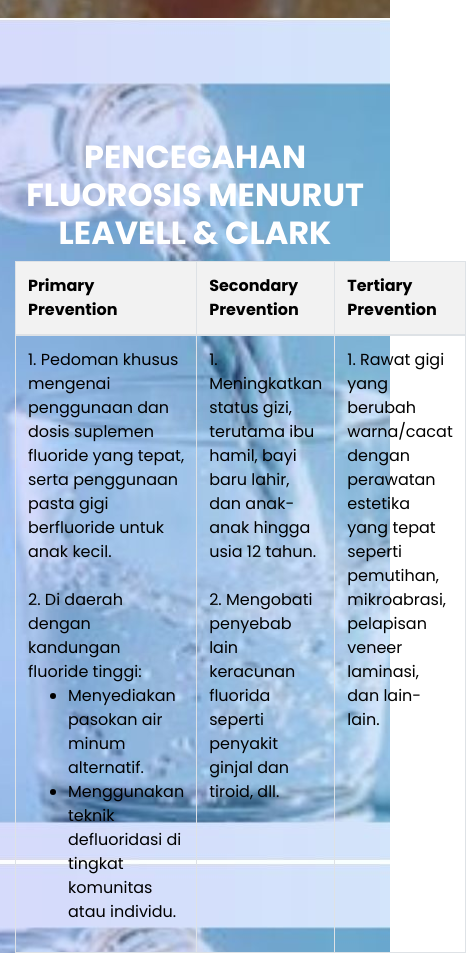
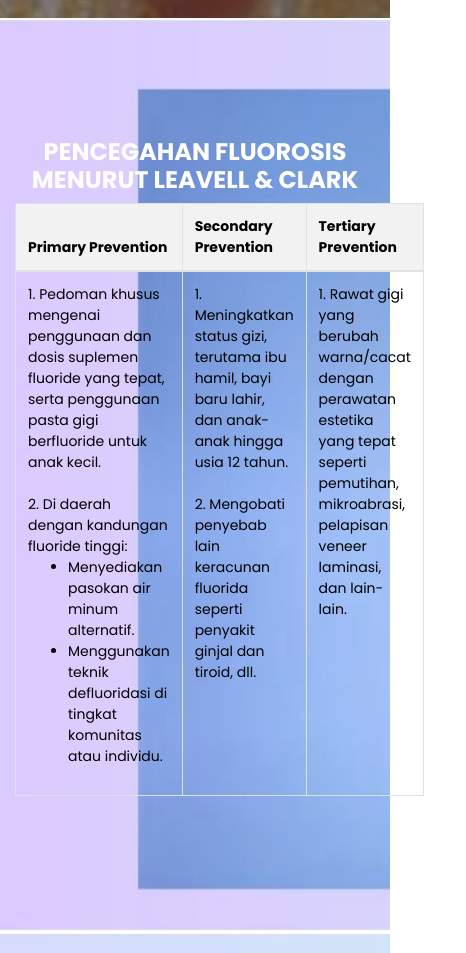
Before and after one commit to janojan123/Flourosis, a plain HTML site: page index.html in a window 390 px wide. Shown: the part 1460-2413 px from the top of the page, 466 px wide, since content can reach past the window. Drawn offline with nearby package versions, Linux system fonts and the light colour scheme.

Commit message:
Add files via upload

```diff
--- a/css/style.css
+++ b/css/style.css
@@ -662,3 +662,14 @@ th, td {
     background-color: #0056b3; /* Warna latar belakang saat hover */
     transform: scale(1.05); /* Efek zoom saat hover */
 }
+@media (max-width: 768px) {
+    .detail-box h2 {
+        font-size: 24px; /* Ukuran font lebih kecil untuk layar kecil */
+    }
+    .us_container .box {
+        margin-bottom: 20px; /* Menambah jarak di antara box */
+    }
+    .table {
+        font-size: 14px; /* Ukuran font lebih kecil untuk tabel */
+    }
+}
```
